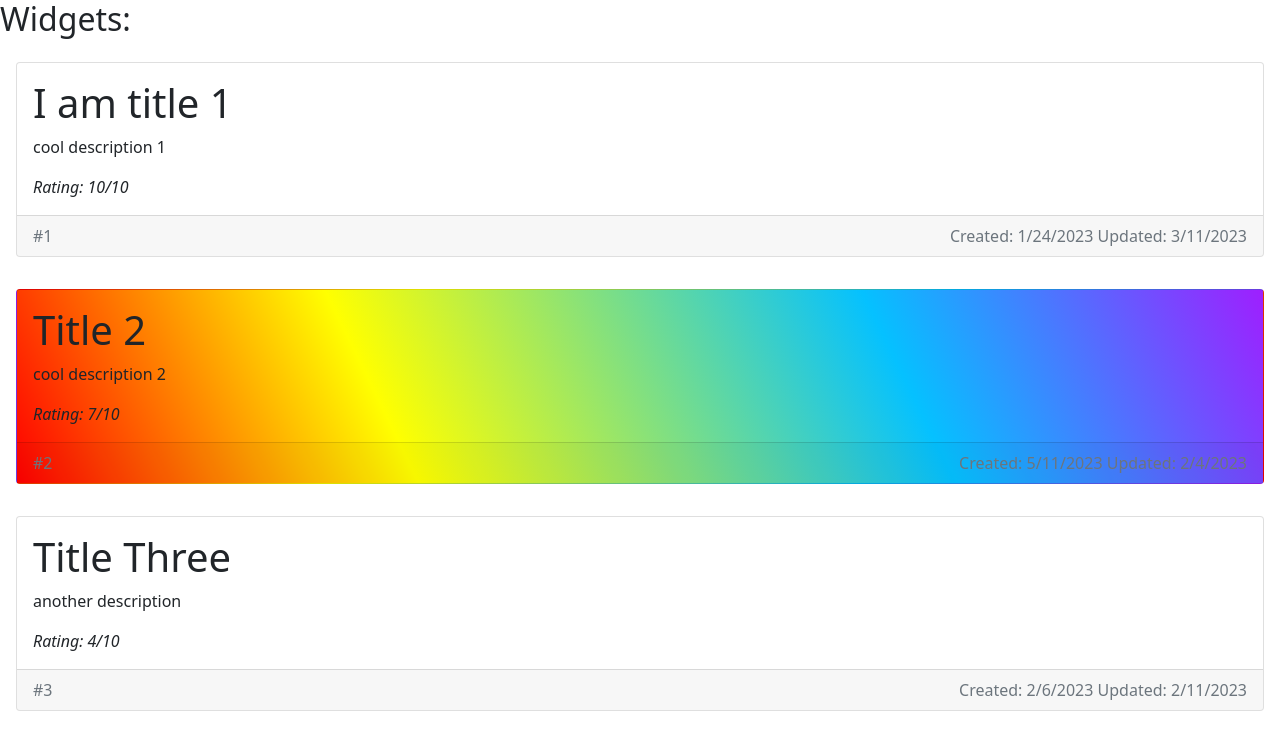
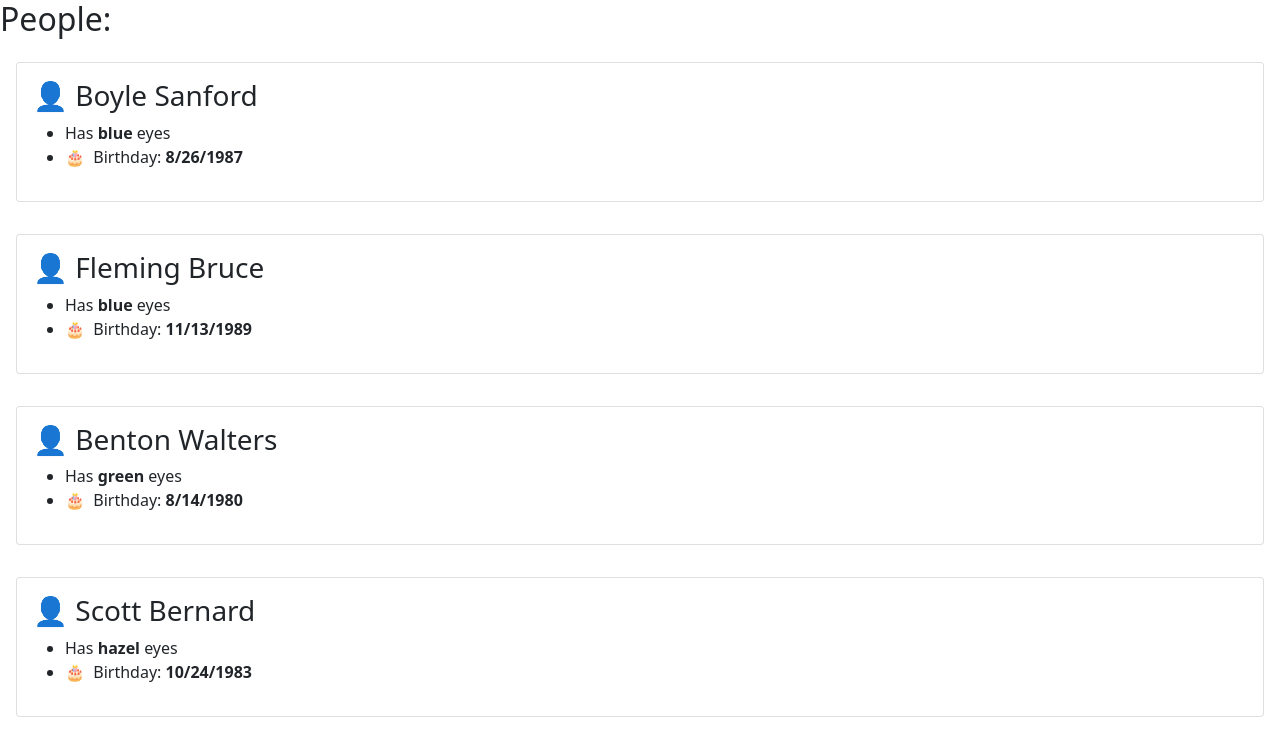
Before and after one commit to bdushimi/typescript-projects, a React (Create React App) app in the folder generic-search-sort-filter/: page / in a window 1280 px wide. Shown: the top 742 px of the page. Built offline with nearby package versions, Linux system fonts and the light colour scheme.

Commit message:
Adds a PersonRenderer widget

```diff
--- a/generic-search-sort-filter/src/App.tsx
+++ b/generic-search-sort-filter/src/App.tsx
@@ -9,6 +9,7 @@ import {IPerson} from './interfaces/IPerson';
 import {IWidget} from './interfaces/IWidget';
 import {ISortProperty} from './interfaces/ISortProperty';
 import {WidgetRenderer} from './components/renderers/WidgetRenderer';
+import {PersonRenderer} from './components/renderers/PersonRenderer';
 
 function App() {
   const [query, setQuery] = useState('');
@@ -67,9 +68,18 @@ function App() {
         .map(person => {
           return <h3>{person.firstName}</h3>;
         })} */}
-      <h2>Widgets:</h2>
+      {/* <h2>Widgets:</h2>
       {widgets.map(widget => {
         return <WidgetRenderer key={widget.id} {...widget} />;
+      })} */}
+      <h2>People:</h2>
+      {people.map(person => {
+        return (
+          <PersonRenderer
+            key={`${person.firstName}-${person.lastName}-${person.birthday}`}
+            {...person}
+          />
+        );
       })}
     </>
   );
--- /dev/null
+++ b/generic-search-sort-filter/src/components/renderers/PersonRenderer.tsx
@@ -0,0 +1,25 @@
+import {IPerson} from '../../interfaces/IPerson';
+import React from 'react';
+
+export function PersonRenderer(props: IPerson) {
+  const {firstName, lastName, birthday, eyeColor} = props;
+  return (
+    <div className="col-12 p-3">
+      <div className="card">
+        <div className="card-body">
+          <h3>
+            👤&nbsp;{firstName} {lastName}
+          </h3>
+          <ul>
+            <li>
+              Has <b>{eyeColor}</b> eyes
+            </li>
+            <li>
+              🎂&nbsp;&nbsp;Birthday: <b>{birthday.toLocaleDateString()}</b>
+            </li>
+          </ul>
+        </div>
+      </div>
+    </div>
+  );
+}
```
